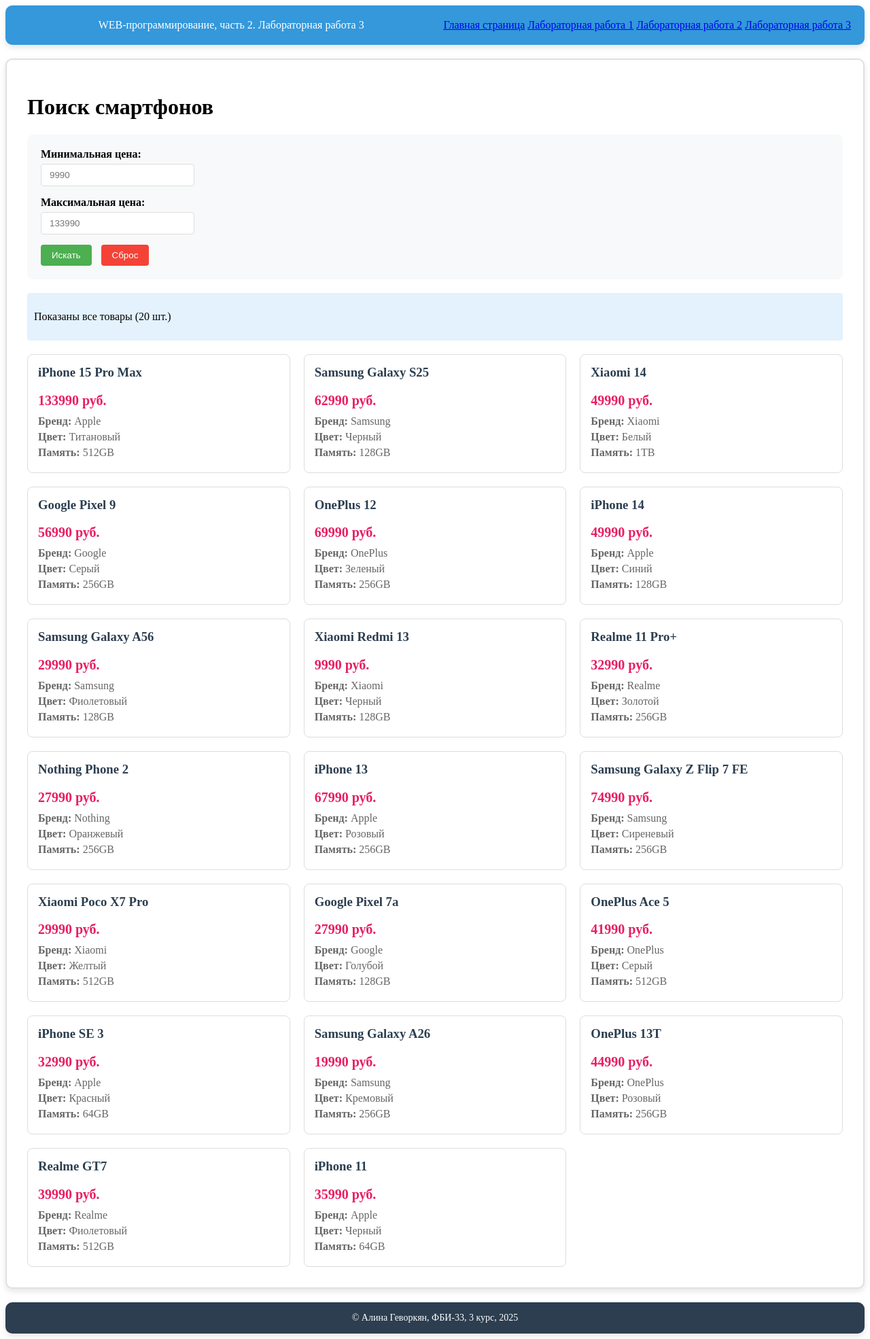
After one commit to aalinkaaaaaaaaaaaa/web-back-labs, a Flask app: page /lab3/products in a window 1280 px wide. The commit adds this page. Shown: the whole page at 68% size. Run offline with Flask 3, Linux system fonts and the light colour scheme.

Commit message:
Дополнительное задание 3ЛР

```diff
--- a/lab3.py
+++ b/lab3.py
@@ -188,3 +188,102 @@ def clear_settings():
     resp.set_cookie('font_size', '', expires=0)
     resp.set_cookie('font_family', '', expires=0)
     return resp
+
+
+products = [
+    {'name': 'iPhone 15 Pro Max', 'price': 133990, 'brand': 'Apple', 'color': 'Титановый', 'storage': '512GB'},
+    {'name': 'Samsung Galaxy S25', 'price': 62990, 'brand': 'Samsung', 'color': 'Черный', 'storage': '128GB'},
+    {'name': 'Xiaomi 14', 'price': 49990, 'brand': 'Xiaomi', 'color': 'Белый', 'storage': '1TB'},
+    {'name': 'Google Pixel 9', 'price': 56990, 'brand': 'Google', 'color': 'Серый', 'storage': '256GB'},
+    {'name': 'OnePlus 12', 'price': 69990, 'brand': 'OnePlus', 'color': 'Зеленый', 'storage': '256GB'},
+    {'name': 'iPhone 14', 'price': 49990, 'brand': 'Apple', 'color': 'Синий', 'storage': '128GB'},
+    {'name': 'Samsung Galaxy A56', 'price': 29990, 'brand': 'Samsung', 'color': 'Фиолетовый', 'storage': '128GB'},
+    {'name': 'Xiaomi Redmi 13', 'price': 9990, 'brand': 'Xiaomi', 'color': 'Черный', 'storage': '128GB'},
+    {'name': 'Realme 11 Pro+', 'price': 32990, 'brand': 'Realme', 'color': 'Золотой', 'storage': '256GB'},
+    {'name': 'Nothing Phone 2', 'price': 27990, 'brand': 'Nothing', 'color': 'Оранжевый', 'storage': '256GB'},
+    {'name': 'iPhone 13', 'price': 67990, 'brand': 'Apple', 'color': 'Розовый', 'storage': '256GB'},
+    {'name': 'Samsung Galaxy Z Flip 7 FE', 'price': 74990, 'brand': 'Samsung', 'color': 'Сиреневый', 'storage': '256GB'},
+    {'name': 'Xiaomi Poco X7 Pro', 'price': 29990, 'brand': 'Xiaomi', 'color': 'Желтый', 'storage': '512GB'},
+    {'name': 'Google Pixel 7a', 'price': 27990, 'brand': 'Google', 'color': 'Голубой', 'storage': '128GB'},
+    {'name': 'OnePlus Ace 5', 'price': 41990, 'brand': 'OnePlus', 'color': 'Серый', 'storage': '512GB'},
+    {'name': 'iPhone SE 3', 'price': 32990, 'brand': 'Apple', 'color': 'Красный', 'storage': '64GB'},
+    {'name': 'Samsung Galaxy A26', 'price': 19990, 'brand': 'Samsung', 'color': 'Кремовый', 'storage': '256GB'},
+    {'name': 'OnePlus 13T', 'price': 44990, 'brand': 'OnePlus', 'color': 'Розовый', 'storage': '256GB'},
+    {'name': 'Realme GT7', 'price': 39990, 'brand': 'Realme', 'color': 'Фиолетовый', 'storage': '512GB'},
+    {'name': 'iPhone 11', 'price': 35990, 'brand': 'Apple', 'color': 'Черный', 'storage': '64GB'}
+]
+@lab3.route('/lab3/products')
+def products_search():
+    min_price_cookie = request.cookies.get('min_price')
+    max_price_cookie = request.cookies.get('max_price')
+
+    all_prices = [product['price'] for product in products]
+    real_min_price = min(all_prices)
+    real_max_price = max(all_prices)
+
+    min_price_input = request.args.get('min_price', '')
+    max_price_input = request.args.get('max_price', '')
+
+    if 'reset' in request.args:
+        resp = make_response(render_template('lab3/products.html',
+                                           products=products,
+                                           min_price='',
+                                           max_price='',
+                                           real_min_price=real_min_price,
+                                           real_max_price=real_max_price,
+                                           filtered_count=len(products),
+                                           total_count=len(products)))
+        resp.set_cookie('min_price', '', expires=0)
+        resp.set_cookie('max_price', '', expires=0)
+        return resp
+
+    if min_price_input or max_price_input:
+        min_price = int(min_price_input) if min_price_input else real_min_price
+        max_price = int(max_price_input) if max_price_input else real_max_price
+
+        if min_price > max_price:
+            min_price, max_price = max_price, min_price
+
+        filtered_products = [
+            product for product in products
+            if min_price <= product['price'] <= max_price
+        ]
+
+        resp = make_response(render_template('lab3/products.html',
+                                           products=filtered_products,
+                                           min_price=min_price,
+                                           max_price=max_price,
+                                           real_min_price=real_min_price,
+                                           real_max_price=real_max_price,
+                                           filtered_count=len(filtered_products),
+                                           total_count=len(products)))
+        resp.set_cookie('min_price', str(min_price), max_age=60*60*24*30)
+        resp.set_cookie('max_price', str(max_price), max_age=60*60*24*30)
+        return resp
+
+    if min_price_cookie and max_price_cookie:
+        min_price = int(min_price_cookie)
+        max_price = int(max_price_cookie)
+
+        filtered_products = [
+            product for product in products
+            if min_price <= product['price'] <= max_price
+        ]
+
+        return render_template('lab3/products.html',
+                             products=filtered_products,
+                             min_price=min_price,
+                             max_price=max_price,
+                             real_min_price=real_min_price,
+                             real_max_price=real_max_price,
+                             filtered_count=len(filtered_products),
+                             total_count=len(products))
+
+    return render_template('lab3/products.html',
+                         products=products,
+                         min_price='',
+                         max_price='',
+                         real_min_price=real_min_price,
+                         real_max_price=real_max_price,
+                         filtered_count=len(products),
+                         total_count=len(products))
--- a/templates/lab3/lab3.html
+++ b/templates/lab3/lab3.html
@@ -22,5 +22,6 @@
         <li><a href="/lab3/settings">Настройки отображения</a></li>
         <li><a href="/lab3/clear_settings">Очистить настройки отображения</a></li>
         <li><a href="/lab3/ticket">Железнодорожный билет</a></li>
+        <li><a href="/lab3/products">Поиск товаров</a></li>
     </ol>
 {% endblock %}
--- /dev/null
+++ b/templates/lab3/products.html
@@ -0,0 +1,157 @@
+{% extends "base.html" %}
+
+{% block lab %}Лабораторная работа 3{% endblock %}
+
+{% block main %}
+    <h1>Поиск смартфонов</h1>
+
+    <div class="search-form">
+        <form>
+            <div class="form-group">
+                <label for="min_price">Минимальная цена:</label>
+                <input type="number" id="min_price" name="min_price"
+                       value="{{ min_price }}"
+                       placeholder="{{ real_min_price }}"
+                       min="0">
+            </div>
+
+            <div class="form-group">
+                <label for="max_price">Максимальная цена:</label>
+                <input type="number" id="max_price" name="max_price"
+                       value="{{ max_price }}"
+                       placeholder="{{ real_max_price }}"
+                       min="0">
+            </div>
+
+            <div class="form-actions">
+                <button type="submit" name="search">Искать</button>
+                <button type="submit" name="reset">Сброс</button>
+            </div>
+        </form>
+    </div>
+
+    <div class="results-info">
+        {% if filtered_count == total_count %}
+            <p>Показаны все товары ({{ total_count }} шт.)</p>
+        {% else %}
+            <p>Найдено товаров: {{ filtered_count }} из {{ total_count }}</p>
+        {% endif %}
+    </div>
+
+    {% if products %}
+        <div class="products-grid">
+            {% for product in products %}
+            <div class="product-card">
+                <h3>{{ product.name }}</h3>
+                <div class="product-price">{{ product.price }} руб.</div>
+                <div class="product-details">
+                    <div><strong>Бренд:</strong> {{ product.brand }}</div>
+                    <div><strong>Цвет:</strong> {{ product.color }}</div>
+                    <div><strong>Память:</strong> {{ product.storage }}</div>
+                </div>
+            </div>
+            {% endfor %}
+        </div>
+    {% else %}
+        <div class="no-results">
+            <p>Не найдено ни одного товара в заданном диапазоне цен</p>
+        </div>
+    {% endif %}
+
+    <style>
+        .search-form {
+            background: #f8f9fa;
+            padding: 20px;
+            border-radius: 8px;
+            margin-bottom: 20px;
+        }
+
+        .form-group {
+            margin-bottom: 15px;
+        }
+
+        label {
+            display: block;
+            margin-bottom: 5px;
+            font-weight: bold;
+        }
+
+        input[type="number"] {
+            padding: 8px 12px;
+            border: 1px solid #ddd;
+            border-radius: 4px;
+            width: 200px;
+        }
+
+        .form-actions {
+            margin-top: 15px;
+        }
+
+        button {
+            padding: 8px 16px;
+            border: none;
+            border-radius: 4px;
+            cursor: pointer;
+            margin-right: 10px;
+        }
+
+        button[name="search"] {
+            background: #4CAF50;
+            color: white;
+        }
+
+        button[name="reset"] {
+            background: #f44336;
+            color: white;
+        }
+
+        button:hover {
+            opacity: 0.9;
+        }
+
+        .results-info {
+            margin-bottom: 20px;
+            padding: 10px;
+            background: #e3f2fd;
+            border-radius: 4px;
+        }
+
+        .products-grid {
+            display: grid;
+            grid-template-columns: repeat(auto-fill, minmax(300px, 1fr));
+            gap: 20px;
+        }
+
+        .product-card {
+            border: 1px solid #ddd;
+            border-radius: 8px;
+            padding: 15px;
+            background: white;
+        }
+
+        .product-card h3 {
+            margin-top: 0;
+            color: #2c3e50;
+        }
+
+        .product-price {
+            font-size: 20px;
+            font-weight: bold;
+            color: #e91e63;
+            margin: 10px 0;
+        }
+
+        .product-details div {
+            margin: 5px 0;
+            color: #666;
+        }
+
+        .no-results {
+            text-align: center;
+            padding: 40px;
+            background: #ffebee;
+            border-radius: 8px;
+            color: #c62828;
+        }
+    </style>
+{% endblock %}
```
